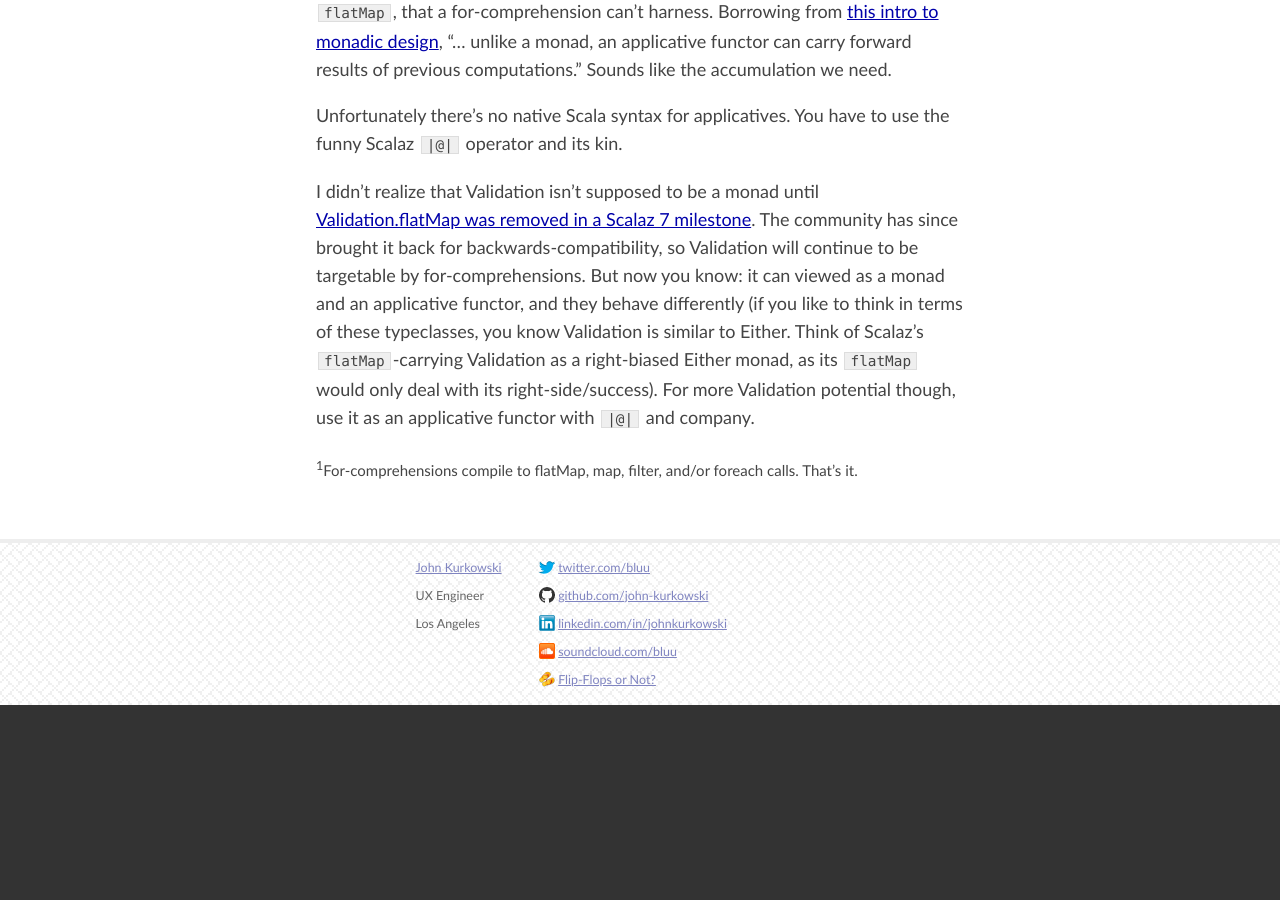
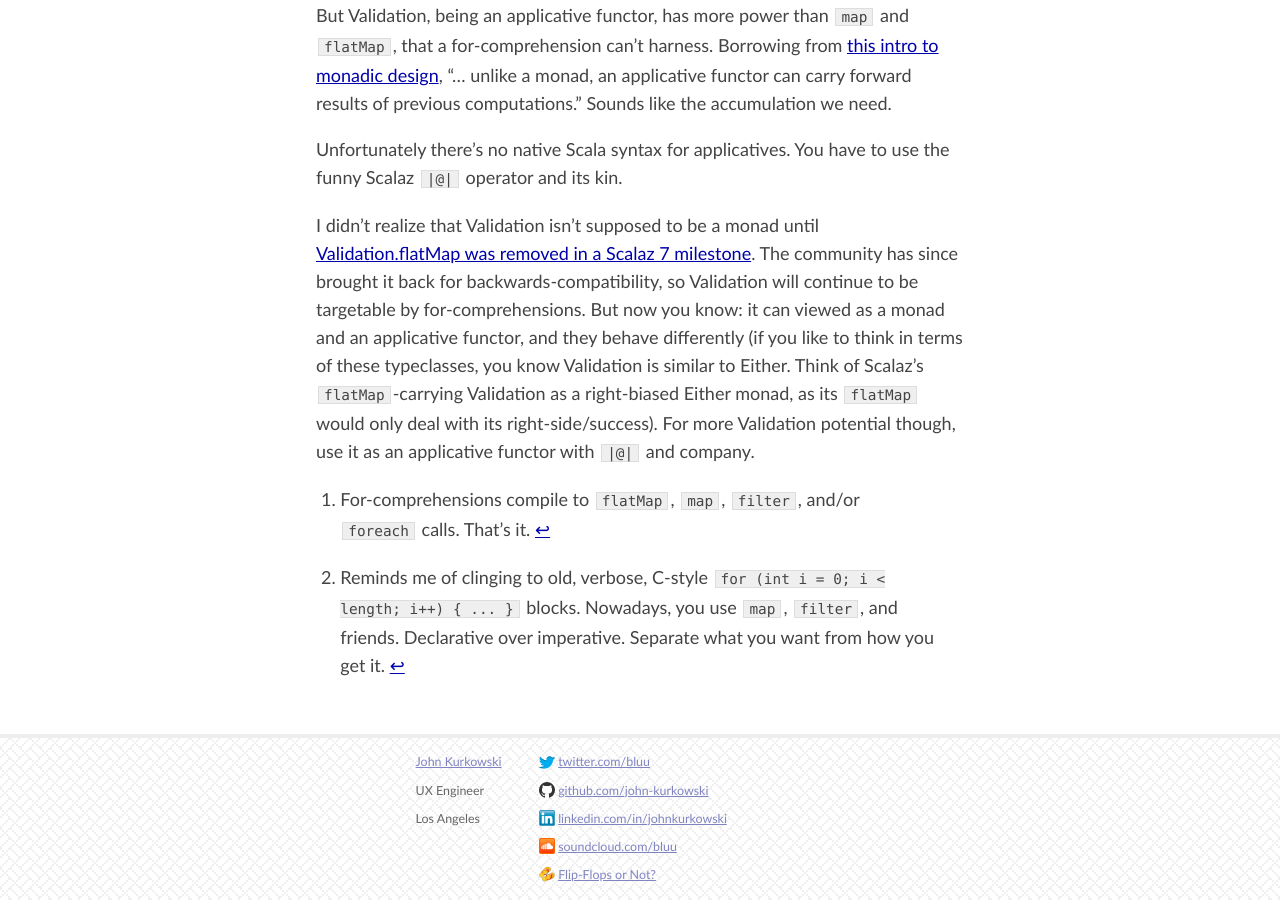
Before and after one commit to john-kurkowski/john-kurkowski.github.io, a Jekyll site: the page built from _posts/2013-05-27-accumulating-multiple-failures-in-a-ValidationNEL.md, in a window 1280 px wide and 900 px high, scrolled down 5937 px. Built offline with Jekyll 4.4.1, drawn with Linux system fonts in a browser that asks for light colours; nearby versions of some CDN libraries; comment, search, counter and statistics services are not loaded; before the commit the page ends 6642 px from its top, so only the background shows below that; some of the changed text lies outside the part shown.

Commit message:
Add ValidationNEL footnote
Completes the thought of why the final example is awkward.

Also switch to Kramdown's footnote system.

````diff
--- a/_posts/2013-05-27-accumulating-multiple-failures-in-a-ValidationNEL.md
+++ b/_posts/2013-05-27-accumulating-multiple-failures-in-a-ValidationNEL.md
@@ -60,7 +60,7 @@
 specific errors; perhaps write a custom extractor.
 
 So why are we practically restricted to one failure? A for-comprehenion is often
-sugar for calls to `flatMap`[<sup>1</sup>](#1). This could also be called
+sugar for calls to `flatMap`[^1]. This could also be called
 fail-fast. Let's review `flatMap` behavior.
 
 ```scala
@@ -193,7 +193,8 @@
 // Failure(NonEmptyList(Error))
 ```
 
-Awkward, no?
+Awkward, no? You'd have to copy & paste that block for every different
+accumulation strategy. And tweak each slightly.[^2]
 
 So, I've shown you how to accumulate a handful of Validations. If you're
 interested in accumulating errors for N Validations, still fail-slow, check out
@@ -243,5 +244,9 @@
 right-side/success). For more Validation potential though, use it as an
 applicative functor with `|@|` and company.
 
-<small><sup id="1">1</sup>For-comprehensions compile to flatMap, map, filter,
-and/or foreach calls. That's it.</small>
+[^1]: For-comprehensions compile to `flatMap`, `map`, `filter`, and/or `foreach` calls. That's it.
+
+[^2]: Reminds me of clinging to old, verbose, C-style `for (int i = 0; i <
+      length; i++) { ... }` blocks. Nowadays, you use `map`, `filter`, and
+      friends. Declarative over imperative. Separate what you want from how you
+      get it.
````
